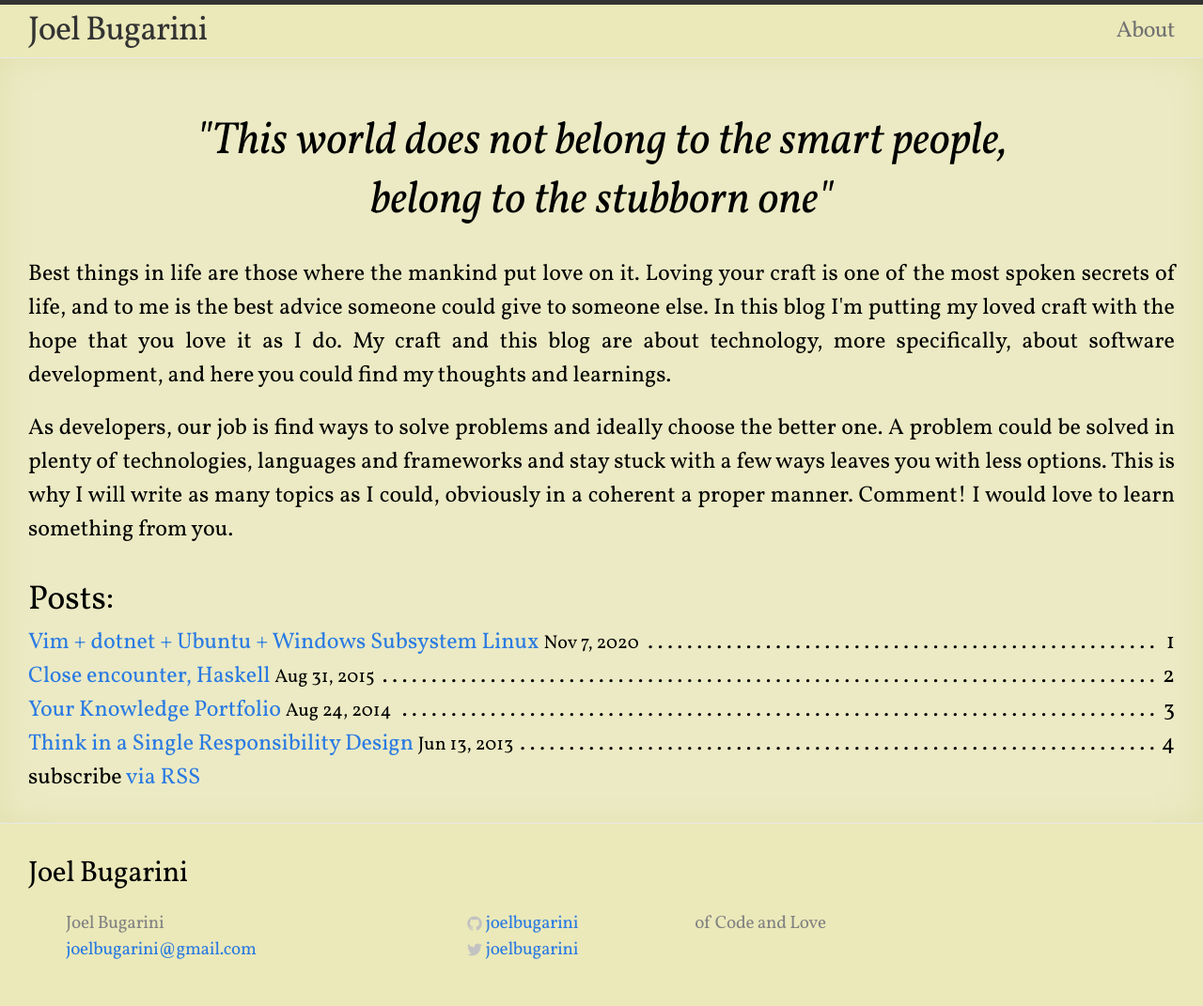
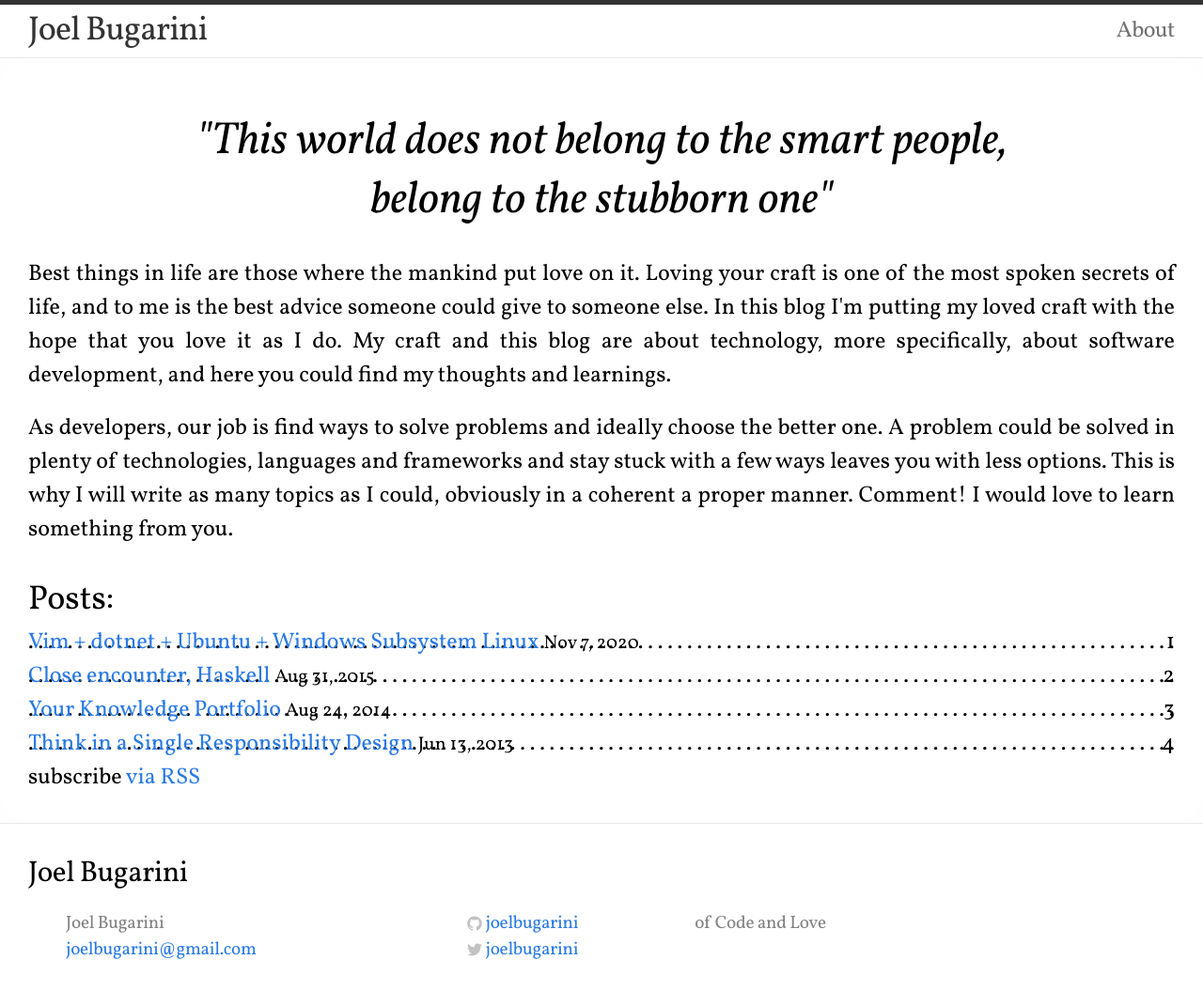
Before and after one commit to joelbugarini/joelbugarini.github.io, a Jekyll site: the page built from index.html, in a window 1280 px wide. Shown: the whole page at 94% size. Built offline with Jekyll 4.4.1, drawn with Linux system fonts in a browser that asks for light colours.

Commit message:
color removed

```diff
--- a/css/main.css
+++ b/css/main.css
@@ -26,7 +26,6 @@ body {
   font-size: 1.5em;
   line-height: 1.5;
   font-weight: 300;
-  background-color: #ebe9b9;
 }
 
 h1, h2, h3, h4, h5, h6 { font-weight: 400; }
@@ -56,8 +55,6 @@ a:visited { color: #205caa; }
   border-top: 5px solid #333;
   border-bottom: 1px solid #e8e8e8;
   min-height: 56px;
-  background-color: #ebe9b9;
-
 }
 
 .site-title,
@@ -150,8 +147,8 @@ a:visited { color: #205caa; }
 
 .page-content {
   padding: 30px 0;
-  background-color: #ebeac4;
-    box-shadow: inset 0 0 1.5em #e2e0ae;
+  background-color: #FFFFFF;
+    box-shadow: inset 0 0 1.5em #FEFEFE;
 }
 
 
@@ -243,7 +240,7 @@ a:visited { color: #205caa; }
 .post pre,
 .post code {
   border: 1px solid #d5d5e9;
-  background-color: #f5f4db;
+  background-color: #f1f1f1;
   padding: 8px 12px;
   -webkit-border-radius: 3px;
   -moz-border-radius: 3px;
@@ -403,8 +400,8 @@ ul.leaders li:before {
  ". . . . . . . . . . . . . . . . . . . . . . . . . . . . . . . . . . . . . . . . . . . . . . . . . . . . . . . . . . . . . . . . . . . . . . . . . . . . . . . . . . . . . . . . . . . . . . . . . . . . . . . . . . . . . . . . . . . . . . . . "}
 ul.leaders span:first-child {
     padding-right: 0.33em;
-    background: #ebeac4}
+}
 ul.leaders span + span {
     float: right;
     padding-left: 0.33em;
-    background: #ebeac4}
+}
```
